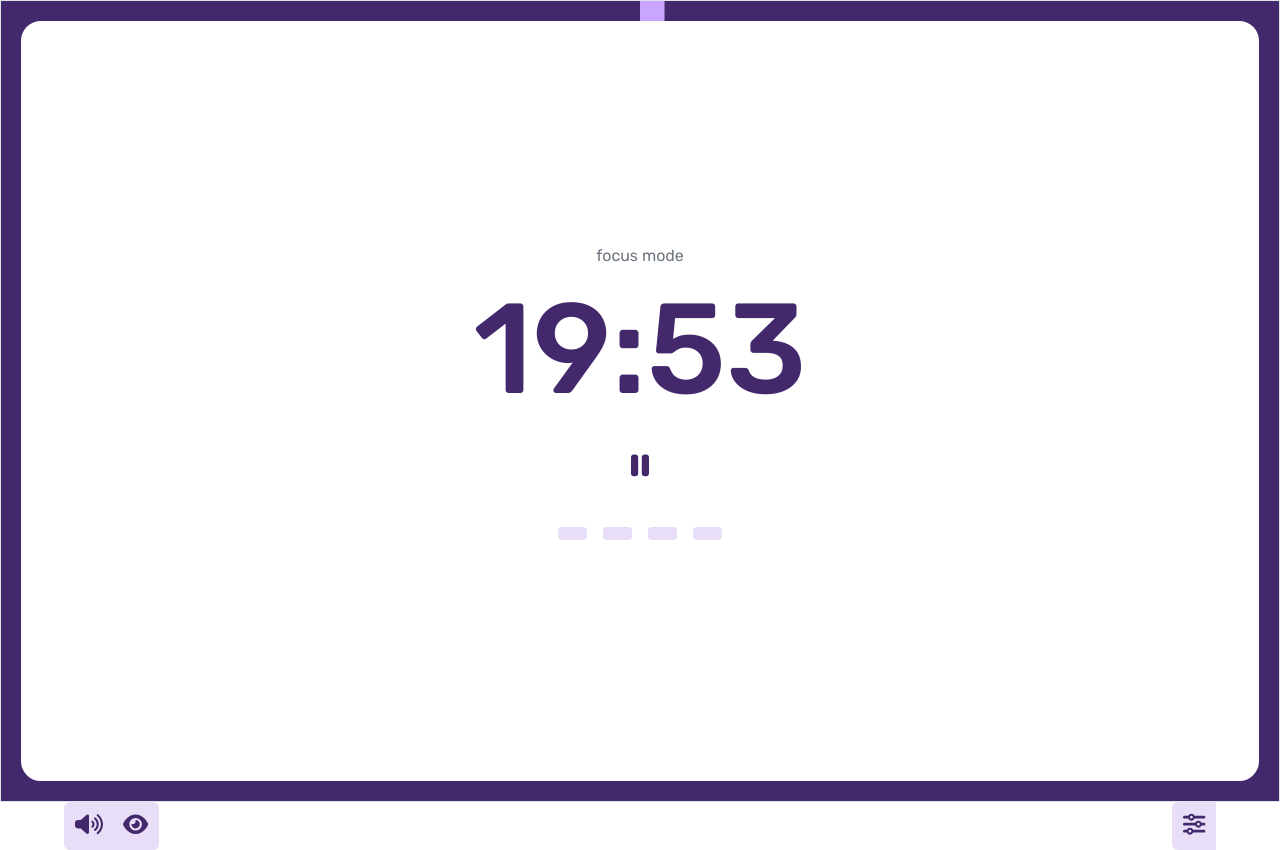
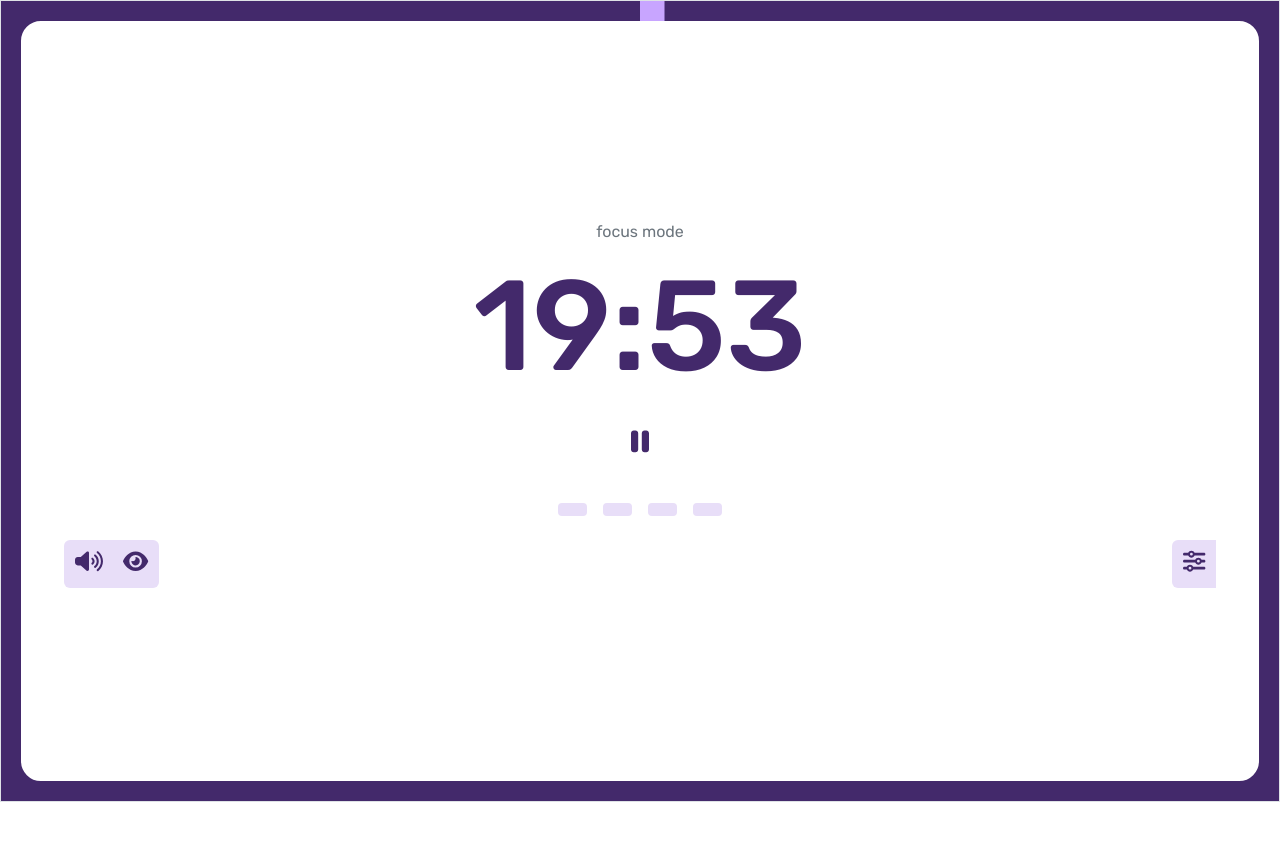
Before and after one commit to sunnyxtian/timer-app, a React (Create React App) app in the folder timer-app-react/: page / in a window 1280 px wide. After the commit the page ends 802 px from the top, so only its background shows below. Built offline with nearby package versions, Linux system fonts and the light colour scheme.

Commit message:
renaming timer components and restructuring timer layout - buttons bar is now above border - buttons bar still needs to be repositioned

```diff
--- a/timer-app-react/src/App.js
+++ b/timer-app-react/src/App.js
@@ -1,5 +1,5 @@
 import React, { useState } from 'react';
-import Timer from './components/Timer';
+import TimerLayout from './components/TimerLayout';
 import Settings from './components/Settings';
 import './App.css';
 
@@ -34,7 +34,7 @@ function App() {
 
   return (
     <div className="App">
-      <Timer
+      <TimerLayout
         currentInterval={currInterval}
         totalIntervals={totalIntervals}
         breakLengthMins={breakLengthMins}
@@ -46,11 +46,6 @@ function App() {
         isFocusState={isFocusInterval}
         toggleFocusState={toggleFocusState}
       />
-      <Settings
-        editTotalIntervals={editTotalIntervals}
-        editBreakLengthMins={editBreakLengthMins}
-        editFocusLengthMins={editFocusLengthMins}
-      />
     </div>
   );
 }
--- a/timer-app-react/src/components/ProgressBar.js
+++ b/timer-app-react/src/components/BorderBar.js
@@ -1,6 +1,6 @@
 // ProgressBar.js
 import React, { useEffect, useRef, useState } from 'react';
-import '../components-styling/ProgressBar.css';
+import '../components-styling/BorderBar.css';
 
 const ProgressBar = ({ progress }) => {
   const containerRef = useRef(null);
--- a/timer-app-react/src/components/Timer.js
+++ b/timer-app-react/src/components/TimerLayout.js
@@ -1,13 +1,43 @@
 import React, { useState, useEffect, useRef, useCallback } from 'react';
-import Button from 'react-bootstrap/Button';
 import IntervalIndicator from './IntervalIndicator';
-import ProgressBar from './ProgressBar';
-import '../components-styling/Timer.css';
+import BorderBar from './BorderBar';
+import Settings from './Settings';
+
+import '../components-styling/TimerLayout.css';
 import { FontAwesomeIcon } from '@fortawesome/react-fontawesome';
-import { faPlay, faPause, faRedo } from '@fortawesome/free-solid-svg-icons';
+import { faPlay, faPause } from '@fortawesome/free-solid-svg-icons';
+
+const MainTimer = ({focusOrBreakMode, timer, isPaused, onClickResume, onClickPause}) => {
+
+    const handleResume = () => {
+        onClickResume();
+    }
+
+    const handlePause = ()=> {
+        onClickPause();
+    }
+
+    return(
+        <div className="main-timer py-2">
+            <h3 className="fs-6 text-secondary fw-normal">{focusOrBreakMode + " mode"}</h3>
+            <h1 className="fw-medium">{timer}</h1>
+            <button className={`play-pause-btn ${isPaused ? '' : 'paused'}`}
+                onClick={isPaused ? handleResume : handlePause}
+                >
+                <FontAwesomeIcon icon={faPlay} className="play-icon" />
+                <FontAwesomeIcon icon={faPause} className="pause-icon" />
+            </button>
+        </div>
+    )
+}
 
 // Timer component
 const Timer = (props) => {
+    // deconstruct props
+    const {isFocusState, focusLengthMins, breakLengthMins, totalIntervals, currentInterval,
+        toggleFocusState, incrementInterval, editBreakLengthMins, editFocusLengthMins,
+        editTotalIntervals} = props;
+
     const [initialDuration, setInitialDuration] = useState(
         props.isFocusState ? props.focusLengthMins * 60 : props.breakLengthMins * 60
     );
@@ -55,31 +85,31 @@ const Timer = (props) => {
 
     const handleSwitchState = () => {
         setTimeout(() => {
-            const newState = !props.isFocusState; // Determine new state
-            props.toggleFocusState(newState); // Toggle the focus state
+            const newState = !isFocusState; // Determine new state
+            toggleFocusState(newState); // Toggle the focus state
 
             // Increment currentInterval only if transitioning from break to focus
-            if (!props.isFocusState && newState) {
+            if (!isFocusState && newState) {
                 // Only increment if the current state is break (false) and new state is focus (true)
-                props.incrementInterval(); // Function to increment the current interval
+                incrementInterval(); // Function to increment the current interval
             }
 
             setInitialDuration(() => {
-                const newDuration = newState ? props.focusLengthMins * 60 : props.breakLengthMins * 60;
+                const newDuration = newState ? focusLengthMins * 60 : breakLengthMins * 60;
                 return newDuration;
             });
         }, 3000); // 3 second delay before switching state
     };
 
-    const onClickReset = () => {
-        if (Ref.current) {
-            clearInterval(Ref.current);
-        }
-        const newDuration = props.isFocusState ? props.focusLengthMins * 60 : props.breakLengthMins * 60;
-        setRemainingTime(newDuration);
-        startTimer();
-        setIsPaused(false);
-    };
+    // const onClickReset = () => {
+    //     if (Ref.current) {
+    //         clearInterval(Ref.current);
+    //     }
+    //     const newDuration = props.isFocusState ? props.focusLengthMins * 60 : props.breakLengthMins * 60;
+    //     setRemainingTime(newDuration);
+    //     startTimer();
+    //     setIsPaused(false);
+    // };
 
     const onClickPause = () => {
         if (!isPaused) {
@@ -110,13 +140,13 @@ const Timer = (props) => {
 
     useEffect(() => {
         setInitialDuration(() => {
-            const newDuration = props.isFocusState ? props.focusLengthMins * 60 : props.breakLengthMins * 60;
+            const newDuration = isFocusState ? focusLengthMins * 60 : breakLengthMins * 60;
             setRemainingTime(newDuration); // Update the remaining time
             setTimer(formatTime(newDuration)); // Update the displayed timer
             startTimer(); // Start the timer
             return newDuration;
         });
-    }, [props.isFocusState, props.focusLengthMins, props.breakLengthMins]);
+    }, [isFocusState, focusLengthMins, breakLengthMins]);
 
     // Update the progress whenever initialDuration or remainingTime changes
     useEffect(() => {
@@ -127,27 +157,34 @@ const Timer = (props) => {
     }, [initialDuration, remainingTime]);
 
     return (
-        <div className="border">
-            <ProgressBar progress={progress} />
-            <div className="entire-timer">
-                <div className="main-timer py-2">
-                    <h3 className="fs-6 text-secondary fw-normal">{focusOrBreakMode + " mode"}</h3>
-                    <h1 className="fw-medium">{timer}</h1>
-                    <button className={`play-pause-btn ${isPaused ? '' : 'paused'}`}
-                        onClick={isPaused ? onClickResume : onClickPause}
-                        >
-                        <FontAwesomeIcon icon={faPlay} className="play-icon" />
-                        <FontAwesomeIcon icon={faPause} className="pause-icon" />
-                    </button>
-                </div>
-                <div className="entire-interval-indicator">
-                    <IntervalIndicator
-                        totalMins={initialDuration}
+        <div>
+            <div className="border">
+                <BorderBar progress={progress} />
+                <div className="entire-timer">
+                    <MainTimer
+                        focusOrBreakMode={focusOrBreakMode}
+                        timer={timer}
+                        isPaused={isPaused}
+                        onClickResume={onClickResume}
+                        onClickPause={onClickPause}
                         remainingTime={remainingTime}
-                        totalIntervals={props.totalIntervals}
-                        currentInterval={props.currentInterval}
-                        isFocusState={props.isFocusState}
                     />
+                    <div className="entire-interval-indicator">
+                        <IntervalIndicator
+                            totalMins={initialDuration}
+                            remainingTime={remainingTime}
+                            totalIntervals={totalIntervals}
+                            currentInterval={currentInterval}
+                            isFocusState={isFocusState}
+                        />
+                    </div>
+                    <div>
+                        <Settings
+                            editTotalIntervals={editTotalIntervals}
+                            editBreakLengthMins={editBreakLengthMins}
+                            editFocusLengthMins={editFocusLengthMins}
+                        />
+                    </div>
                 </div>
             </div>
         </div>
--- a/timer-app-react/src/index.js
+++ b/timer-app-react/src/index.js
@@ -6,7 +6,6 @@
 
 import React from 'react';
 import ReactDOM from 'react-dom/client';
-import { BrowserRouter } from 'react-router-dom';
 
 import 'bootstrap/dist/css/bootstrap.min.css';
 import './index.css';
@@ -15,8 +14,6 @@ import App from './App';
 const root = ReactDOM.createRoot(document.getElementById('root'));
 root.render(
   <React.StrictMode>
-    <BrowserRouter>
-      <App />
-    </BrowserRouter>
+    <App />
   </React.StrictMode>
 );
```
Also changed, not shown: timer-app-react/src/components-styling/BorderBar.css (renamed from timer-app-react/src/components-styling/ProgressBar.css), timer-app-react/src/components-styling/TimerLayout.css (renamed from timer-app-react/src/components-styling/Timer.css).
